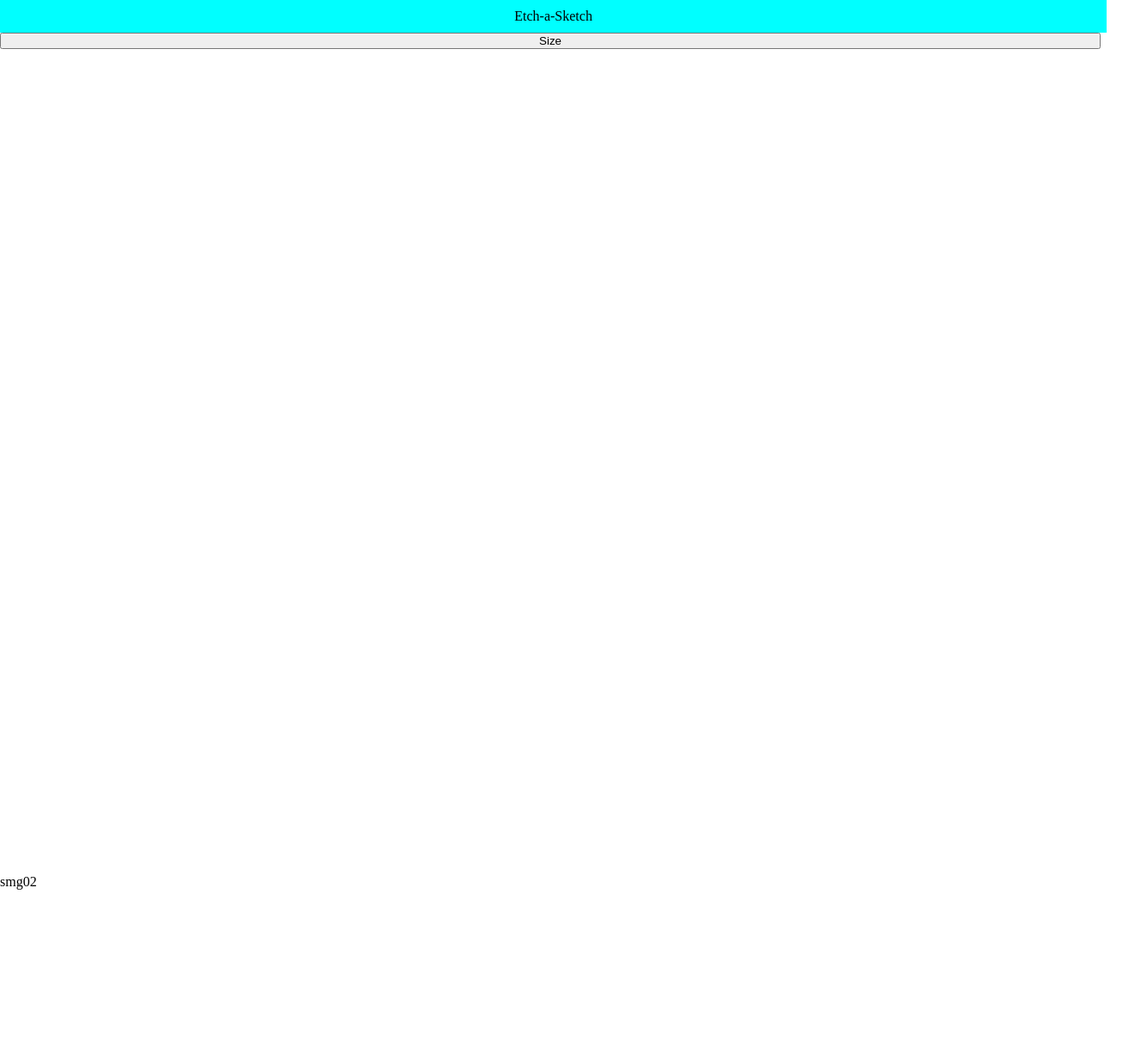
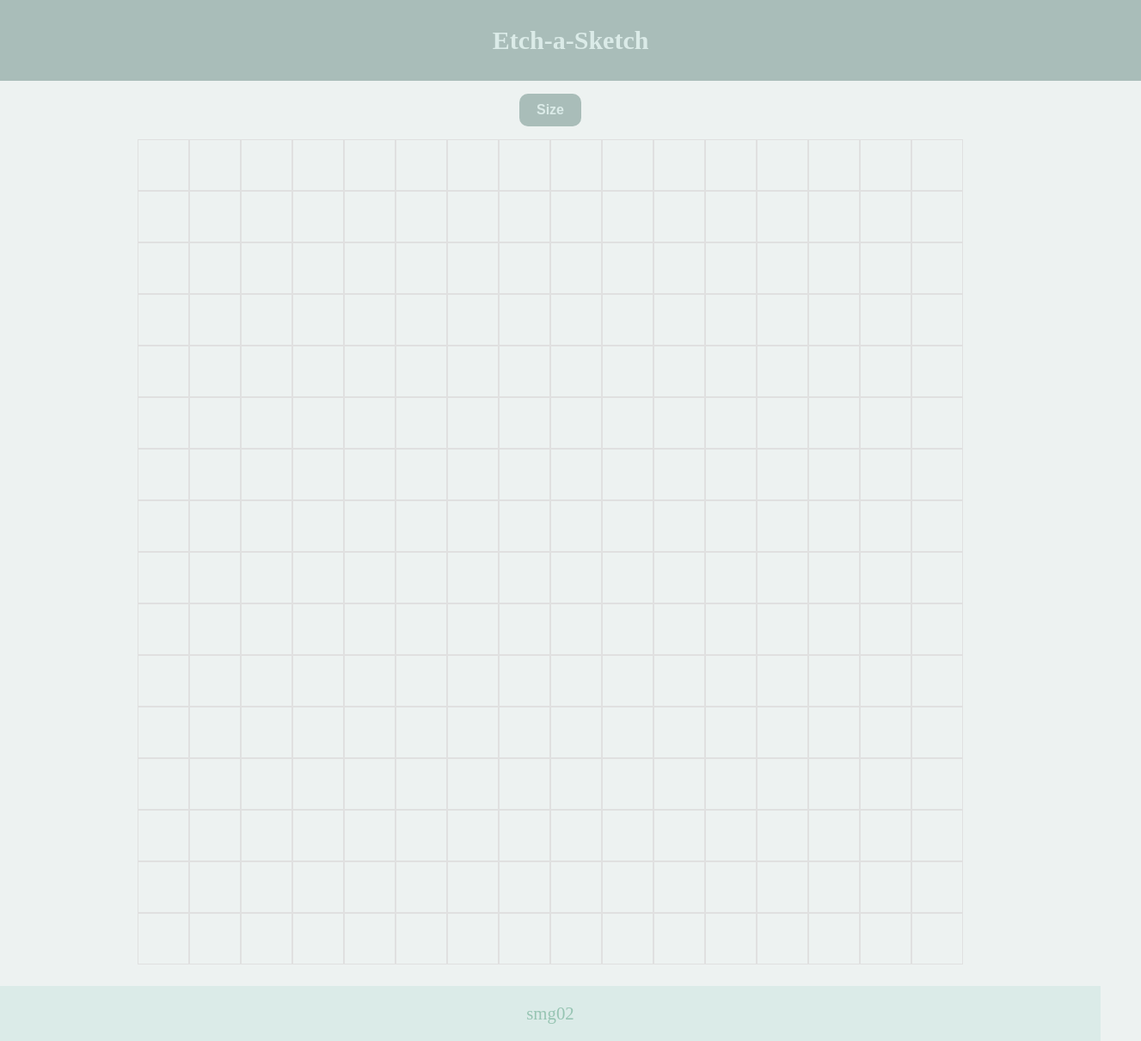
Before and after one commit to smg02/etch-a-sketch, a plain HTML site: page index.html in a window 1280 px wide. Shown: the whole page at 86% size, 1327 px wide, since content can reach past the window. Before the commit the page ends 1035 px from the top, so only its background shows below. Drawn offline with Linux system fonts and the light colour scheme.

Commit message:
index.html done magic.ja done

```diff
--- a/index.html
+++ b/index.html
@@ -10,11 +10,15 @@
     <div class="nav">
         Etch-a-Sketch
     </div>
-    <button onclick="alert()">Size</button>
-    <div class="container"></div>
+    <div class="btn">
+        <button onclick="alertMessage()">Size</button>
+    </div>
+    <div class="main">
+        <div class="container"></div>
+    </div>
     <div class="footer">
-        smg02
+        <a href="https://github.com/smg02">smg02</a>
     </div>
-    <script src="main.js" defer></script>
+    <script src="magic.js" type="text/javascript" differ></script>
 </body>
 </html>
--- a/magic.js
+++ b/magic.js
@@ -15,16 +15,48 @@ const createDivs = (number) => {
 }
 
 const func = (event) => {
-    event.target.style.backgroundColor = "black"
+    value = Math.floor(1 + Math.random() * (10 - 1 + 1))
+    let color
+    switch (value) {
+        case 1:
+            color = "#808836"
+            break
+        case 2:
+            color = "#FFBF00"
+            break
+        case 3:
+            color = "#FF9A00"
+            break
+        case 4:
+            color = "#D10363"
+            break
+        case 5:
+            color = "#01204E"
+            break
+        case 6:
+            color = "#028391"
+            break
+        case 7:
+            color = "#F6DCAC"
+            break
+        case 8:
+            color = "#FF0000"
+            break
+        case 9:
+            color = "#FFA27F"
+            break
+        case 10:
+            color = "#97BE5A"
+            break
+    }
+    event.target.style.backgroundColor = color
+    event.target.style.transition = "300ms"
 }
 
 createDivs(16)
 
-const alert = () => {
-    const boxes = document.querySelectorAll(".box")
-    boxes.forEach(element => {
-        element.remove()
-    });
+const alertMessage = () => {
+    container.replaceChildren()
     size = prompt("Enter size (Maximum 100): ")
     createDivs(size)
 }
--- a/style.css
+++ b/style.css
@@ -1,19 +1,37 @@
+:root {
+    --main-color:#edf2f1;
+    --secondary-color:#dbebe8;
+    --minimum-color:#a9bdb9;
+    --text-color:#96c4b2;
+}
+
+a{
+    text-decoration: none;
+    color: var(--text-color);
+    background-color: inherit;
+}
+
 * {
     margin: 0;
     padding: 0;
+    background-color: var(--main-color);
 }
 
 body {
+    height: 100vh;
     display: flex;
     flex-direction: column;
     justify-content: space-between;
 }
 
 .nav {
-    padding: 10px;
-    background-color: aqua;
+    padding: 30px;
+    background-color: var(--minimum-color);
     width: 99%;
+    font-weight: 900;
+    font-size: 30px;
     text-align: center;
+    color: var(--secondary-color);
 }
 
 .container {
@@ -23,6 +41,11 @@ body {
     width: 960px;
 }
 
+.main {
+    display: flex;
+    justify-content: center;
+}
+
 .row {
     display: flex;
     flex-direction: row;
@@ -30,6 +53,37 @@ body {
 }
 
 .box {
-    border: 1px solid black;
+    border: 0.1px solid rgb(224, 224, 224);
     flex: 1;
 }
+
+button {
+    flex: 0 1 0;
+    padding: 10px 20px;
+    font-weight: 600;
+    font-size: 1rem;
+    border: none;
+    border-radius: 10px;
+    background-color: var(--minimum-color);
+    color: var(--secondary-color);
+    cursor: pointer;
+}
+
+.btn {
+    display: flex;
+    justify-content: center;
+    margin: 15px;
+}
+
+button:hover {
+    scale: 1.4;
+    transition: 200ms ease-in-out;
+}
+
+.footer {
+    font-size: 1.3rem;
+    padding: 20px;
+    background-color: var(--secondary-color);
+    text-align: center;
+    margin-top: 25px;
+}
```
